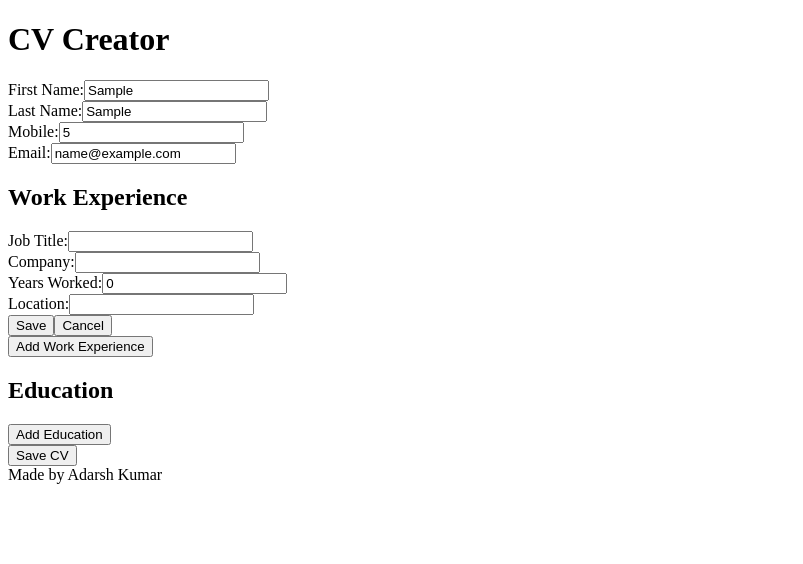
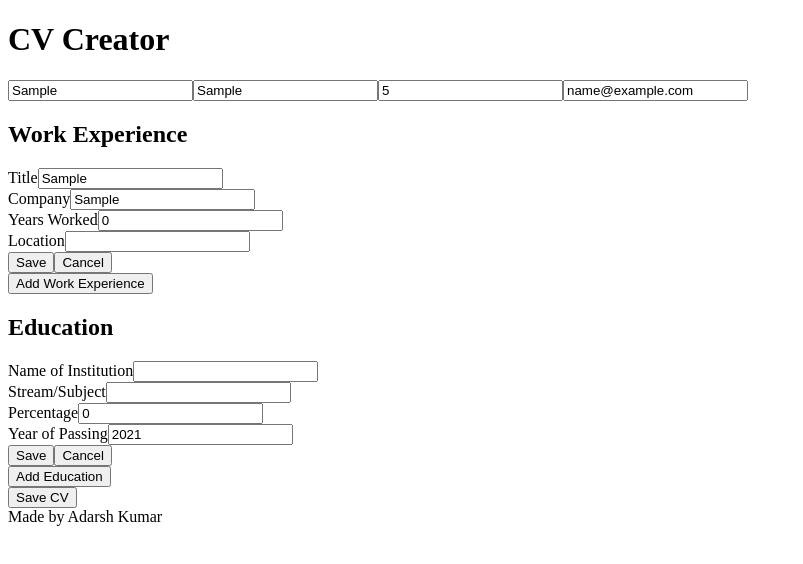
Before and after one commit to Adarshkumar03/CV-Project, a React (Create React App) app: page / in a window 1280 px wide. Both pictures are taken after typing "Sample", "Sample", "5", "name@example.com", "Sample", "Sample" into the empty fields and a click on the button "Add Education". Shown: the top 564 px of the page, without its empty margins (0-803 px from the left). Built offline with nearby package versions, Linux system fonts and the light colour scheme.

Commit message:
update EducationalExp.js JobExp.js GeneralInfo.js

```diff
--- a/src/EducationalExp.js
+++ b/src/EducationalExp.js
@@ -1,8 +1,79 @@
+import { useState } from "react";
+
 function EducationalExp() {
+  const [isActive, setIsActive] = useState(false);
+  const [eduEx, setEduEx] = useState({
+    nameOfInstitution: "",
+    stream: "",
+    per: 0,
+    yearOfpassing: new Date().getFullYear()
+  });
+  const [eduExArray, setEduExArray] = useState([]);
+
+  const handleChange = (e) => {
+    const { name, value } = e.target;
+    setEduEx({ ...eduEx, [name]: value });
+  };
+
+  const saveEdu = () => {};
+
+  const addEdu = () => {
+    setIsActive(true);
+  };
+
+  const cancelForm = () => {
+    setIsActive(false);
+  };
+
   return (
     <section>
       <h2>Education</h2>
-      <button type="button">Add Education</button>
+      {isActive && (
+        <form>
+          <div>
+            <label>Name of Institution</label>
+            <input
+              type="text"
+              name="nameOfInstitution"
+              onChange={handleChange}
+              value={eduEx.nameOfInstitution}
+            />
+          </div>
+          <div>
+            <label>Stream/Subject</label>
+            <input
+              type="text"
+              name="stream"
+              onChange={handleChange}
+              value={eduEx.stream}
+            />
+          </div>
+          <div>
+            <label>Percentage</label>
+            <input
+              type="number"
+              name="per"
+              onChange={handleChange}
+              value={eduEx.per}
+            />
+          </div>
+          <div>
+            <label>Year of Passing</label>
+            <input
+              type="text"
+              name="yearOfpassing"
+              onChange={handleChange}
+              value={eduEx.yearOfpassing}
+            />
+          </div>
+          <button onClick={saveEdu}>Save</button>
+          <button onClick={cancelForm}>Cancel</button>
+        </form>
+      )}
+
+      <button type="button" onClick={addEdu}>
+        Add Education
+      </button>
     </section>
   );
 }
--- a/src/FormGroup.js
+++ /dev/null
@@ -1,16 +0,0 @@
-function FormGroup(props) {
-  return (
-    <div className="form-group">
-      <label>{props.label}</label>
-      <input
-        type={props.type}
-        placeholder={props.placeholder}
-        name={props.name}
-        value={props.value}
-        onChange={props.onChange}
-      />
-    </div>
-  );
-}
-
-export default FormGroup;
--- a/src/Generalnfo.js
+++ b/src/Generalnfo.js
@@ -1,13 +1,11 @@
-import FormGroup from "./FormGroup";
-
 function GeneralInfo() {
   return (
     <section>
       <form>
-        <FormGroup label="First Name:" type="text" placeholder="First Name" />
-        <FormGroup label="Last Name:" type="text" placeholder="Last Name" />
-        <FormGroup label="Mobile:" type="number" placeholder="Mobile" />
-        <FormGroup label="Email:" type="email" placeholder="Email" />
+        <input type="text" placeholder="First Name" />
+        <input type="text" placeholder="Last Name" />
+        <input type="number" placeholder="Mobile" />
+        <input type="email" placeholder="Email" />
       </form>
     </section>
   );
--- a/src/JobExp.js
+++ b/src/JobExp.js
@@ -1,5 +1,4 @@
 import { useState } from "react";
-import FormGroup from "./FormGroup";
 
 function JobExp() {
   const [workEx, setWorkEx] = useState({
@@ -22,21 +21,13 @@ function JobExp() {
   };
 
   const handleChange = (e) => {
-    let workTemp = workEx;
-    if (isNaN(e.target.value)) {
-      workTemp[e.target.name] += e.target.value;
-    } else {
-      workTemp[e.target.name] =
-        parseInt(workTemp[e.target.name]) + parseInt(e.target.value);
-    }
-    setWorkEx(workTemp);
+    const { name, value } = e.target;
+    setWorkEx({ ...workEx, [name]: value });
   };
 
   const saveWork = (e) => {
     e.preventDefault();
-    let temp = workExArray;
-    temp.push(workEx);
-    setWorkExArray(temp);
+    setWorkExArray([...workExArray, workEx]);
     setWorkEx({ jobTitle: "", company: "", yearsWorked: 0, location: "" });
     console.log(workExArray);
   };
@@ -57,34 +48,43 @@ function JobExp() {
       })}
       {isFormActive && (
         <form>
-          <FormGroup
-            label="Job Title:"
+          <div>
+            <label>Title</label>
+            <input
               type="text"
               name="jobTitle"
+              onChange={handleChange}
               value={workEx.jobTitle}
-            onChange={handleChange}
             />
-          <FormGroup
-            label="Company:"
+          </div>
+          <div>
+            <label>Company</label>
+            <input
               type="text"
               name="company"
+              onChange={handleChange}
               value={workEx.company}
-            onChange={handleChange}
             />
-          <FormGroup
-            label="Years Worked:"
+          </div>
+          <div>
+            <label>Years Worked</label>
+            <input
               type="number"
               name="yearsWorked"
+              onChange={handleChange}
               value={workEx.yearsWorked}
-            onChange={handleChange}
             />
-          <FormGroup
-            label="Location:"
+          </div>
+
+          <div>
+            <label>Location</label>
+            <input
               type="text"
               name="location"
+              onChange={handleChange}
               value={workEx.location}
-            onChange={handleChange}
             />
+          </div>
           <button onClick={saveWork}>Save</button>
           <button onClick={handleCancelCLick}>Cancel</button>
         </form>
```
Lines whose indentation alone changed are shown as unchanged.
